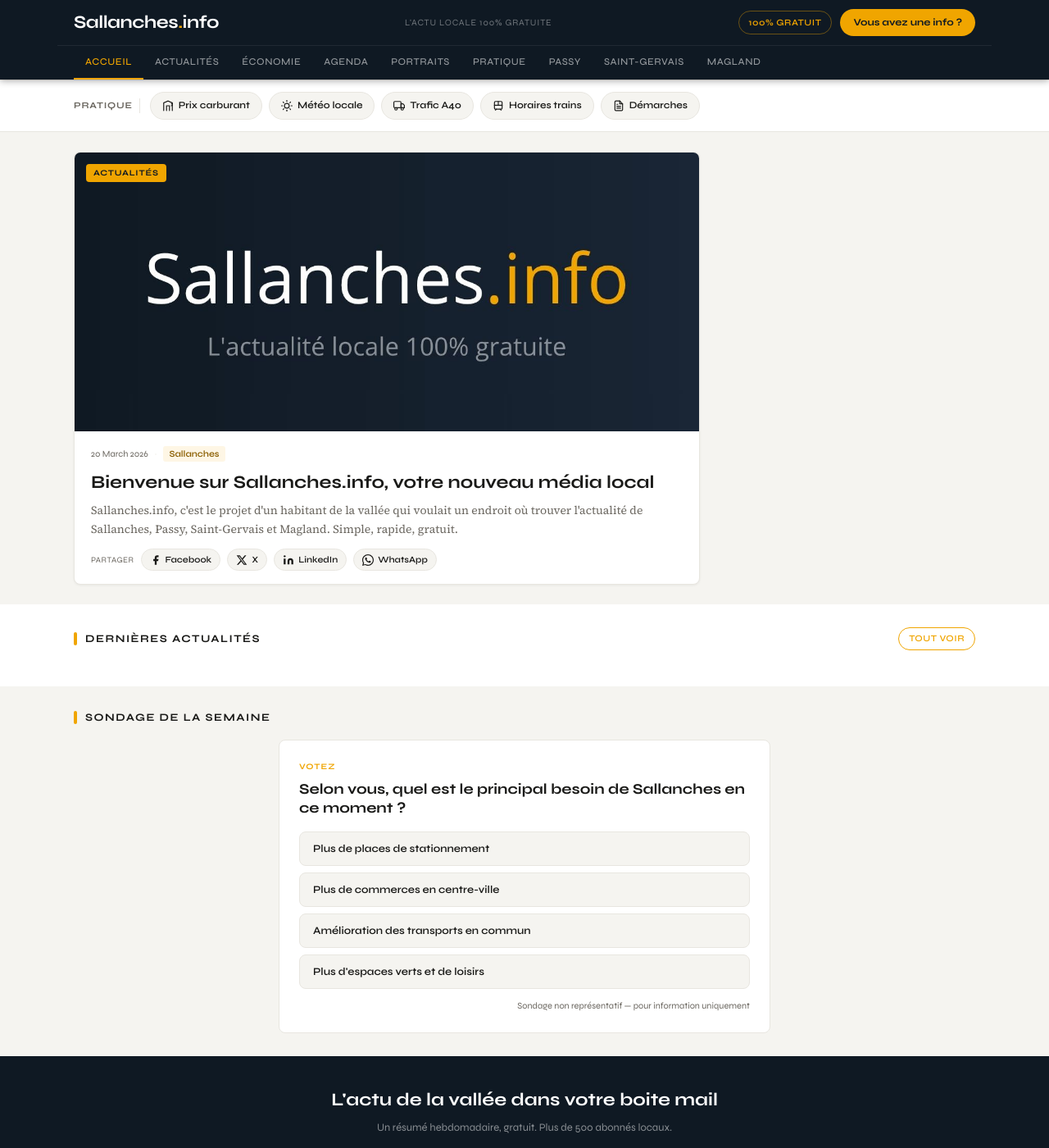
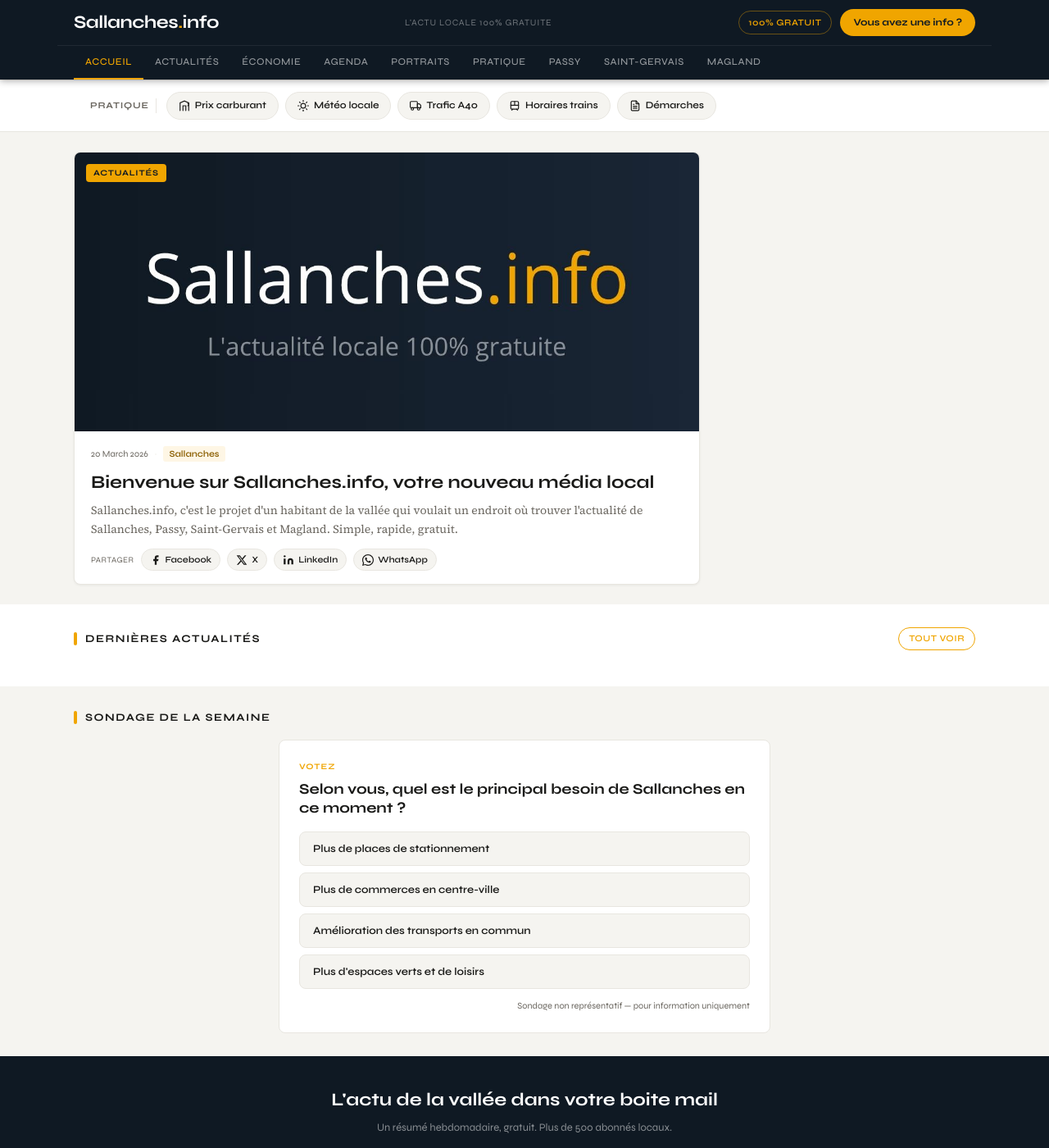
Before and after one commit to DuvalDVL/sallanches.info, a Jekyll site: the page built from index.html, in a window 1280 px wide and 1400 px high. Shown: the whole window at 82% size. Built offline with Jekyll 4.4.1, drawn with Linux system fonts in a browser that asks for light colours.

Commit message:
Update styles.css

```diff
--- a/assets/css/styles.css
+++ b/assets/css/styles.css
@@ -26,13 +26,15 @@
 
 /* Reset */
 *, *::before, *::after { box-sizing: border-box; margin: 0; padding: 0; }
-html { font-size: 16px; scroll-behavior: smooth; }
+html { font-size: 16px; scroll-behavior: smooth; margin: 0; padding: 0; }
 body {
   font-family: var(--font-corps);
   color: var(--texte);
   background: var(--blanc);
   line-height: 1.6;
   -webkit-font-smoothing: antialiased;
+  margin: 0;
+  padding: 0;
 }
 img { max-width: 100%; height: auto; display: block; }
 a { color: inherit; text-decoration: none; }
@@ -461,6 +463,7 @@ button { font-family: var(--font-titre); cursor: pointer; }
   align-items: center;
   overflow-x: auto;
   scrollbar-width: none;
+  padding: 0 20px;
 }
 .services-grid::-webkit-scrollbar { display: none; }
 .services-label {
@@ -678,7 +681,7 @@ button { font-family: var(--font-titre); cursor: pointer; }
   background: var(--noir);
   padding: 36px 0 48px;
   text-align: center;
-  border-top: 1px solid rgba(255,255,255,0.07);
+
 }
 .contribuer-section h2 {
   font-family: var(--font-titre);
@@ -879,6 +882,8 @@ button { font-family: var(--font-titre); cursor: pointer; }
   background: var(--noir);
   padding: 40px 0 0;
   margin-top: 0;
+  margin-bottom: 0;
+  padding-bottom: 0;
 }
 .footer-grid {
   display: grid;
@@ -931,7 +936,7 @@ button { font-family: var(--font-titre); cursor: pointer; }
 .footer-social a:hover { background: var(--ambre); color: var(--noir); }
 .footer-social svg { width: 14px; height: 14px; }
 .footer-bottom {
-  border-top: 1px solid rgba(255,255,255,0.07);
+
   padding: 14px 0;
   display: flex;
   justify-content: space-between;
```
